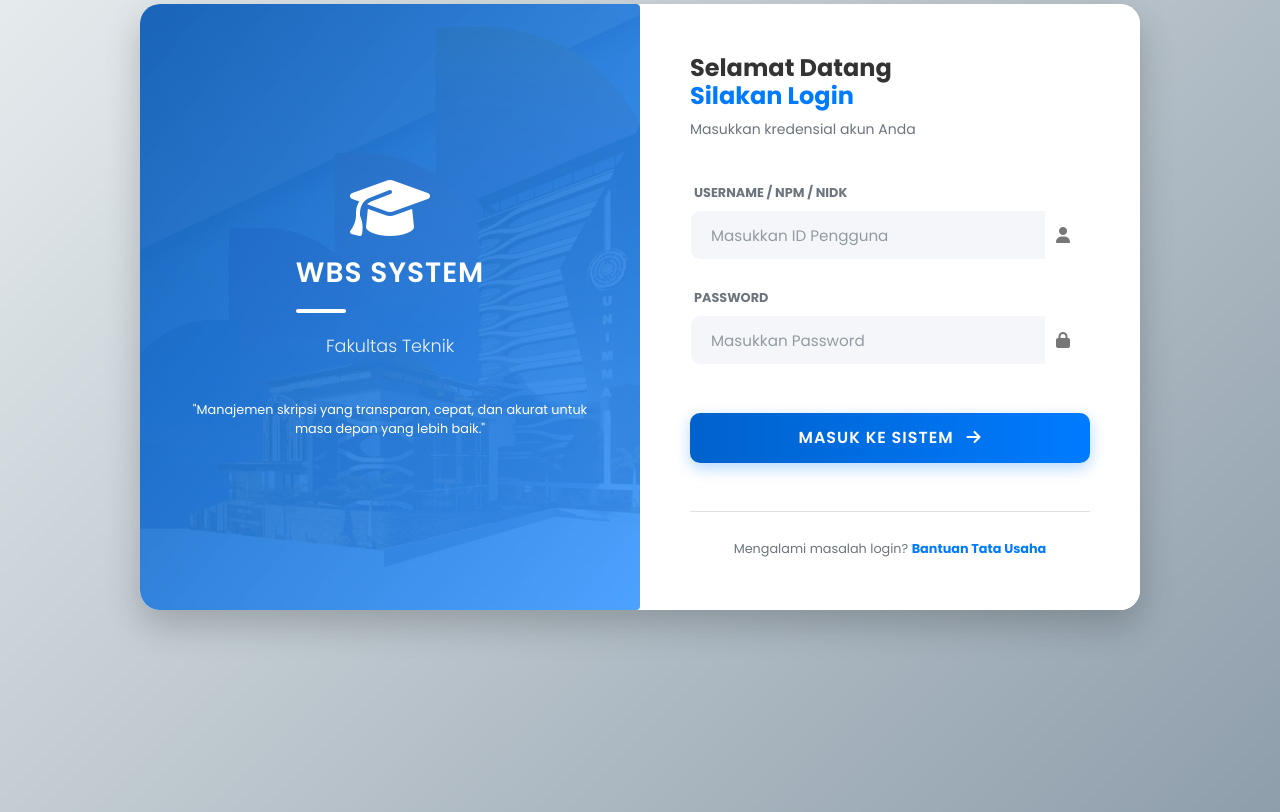
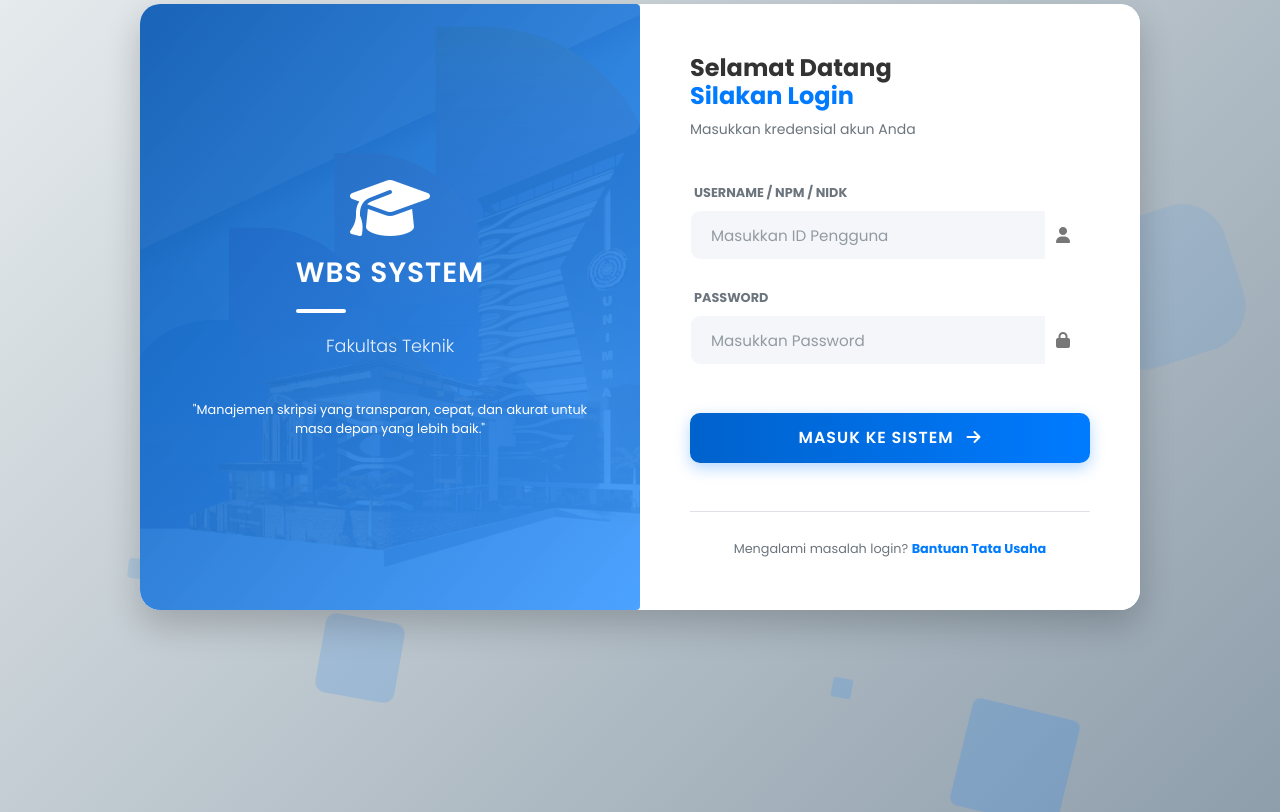
Before and after one commit to Mubarok982/dummy, a CodeIgniter app: page /bimbingan_skripsi1/index.php/auth/login in a window 1280 px wide. Shown: the part 198-1010 px from the top of the page. Run offline with CodeIgniter, Linux system fonts and the light colour scheme; some libraries are stand-ins or nearby versions.

Commit message:
update tampilan login

```diff
--- a/application/views/v_login.php
+++ b/application/views/v_login.php
@@ -13,27 +13,78 @@
   <style>
     body {
       font-family: 'Poppins', sans-serif;
-      /* Background Gradient Modern */
       background: linear-gradient(135deg, #eef2f3 0%, #8e9eab 100%);
       height: 100vh;
       display: flex;
       align-items: center;
       justify-content: center;
+      overflow: hidden; /* Penting agar animasi tidak memicu scrollbar */
+      position: relative;
     }
 
+    /* --- BACKGROUND ANIMATION (PARTICLES) --- */
+    .circles {
+      position: absolute;
+      top: 0;
+      left: 0;
+      width: 100%;
+      height: 100%;
+      overflow: hidden;
+      z-index: 0; /* Di belakang card */
+    }
+
+    .circles li {
+      position: absolute;
+      display: block;
+      list-style: none;
+      width: 20px;
+      height: 20px;
+      background: rgba(0, 123, 255, 0.2);
+      animation: animate 25s linear infinite;
+      bottom: -150px;
+      border-radius: 50%; /* Lingkaran */
+    }
+
+    .circles li:nth-child(1) { left: 25%; width: 80px; height: 80px; animation-delay: 0s; }
+    .circles li:nth-child(2) { left: 10%; width: 20px; height: 20px; animation-delay: 2s; animation-duration: 12s; }
+    .circles li:nth-child(3) { left: 70%; width: 20px; height: 20px; animation-delay: 4s; }
+    .circles li:nth-child(4) { left: 40%; width: 60px; height: 60px; animation-delay: 0s; animation-duration: 18s; }
+    .circles li:nth-child(5) { left: 65%; width: 20px; height: 20px; animation-delay: 0s; }
+    .circles li:nth-child(6) { left: 75%; width: 110px; height: 110px; animation-delay: 3s; }
+    .circles li:nth-child(7) { left: 35%; width: 150px; height: 150px; animation-delay: 7s; }
+    .circles li:nth-child(8) { left: 50%; width: 25px; height: 25px; animation-delay: 15s; animation-duration: 45s; }
+    .circles li:nth-child(9) { left: 20%; width: 15px; height: 15px; animation-delay: 2s; animation-duration: 35s; }
+    .circles li:nth-child(10){ left: 85%; width: 150px; height: 150px; animation-delay: 0s; animation-duration: 11s; }
+
+    @keyframes animate {
+        0%{
+            transform: translateY(0) rotate(0deg);
+            opacity: 1;
+            border-radius: 0;
+        }
+        100%{
+            transform: translateY(-1000px) rotate(720deg);
+            opacity: 0;
+            border-radius: 50%;
+        }
+    }
+
+    /* --- LOGIN BOX --- */
     .login-box {
       width: 100%;
-      max-width: 1000px; /* Lebih lebar agar lega */
+      max-width: 1000px;
+      z-index: 1; /* Di depan animasi */
     }
 
     .card {
       border: none;
       border-radius: 20px;
-      box-shadow: 0 15px 35px rgba(0,0,0,0.2); /* Shadow lebih lembut tapi dalam */
+      box-shadow: 0 15px 35px rgba(0,0,0,0.2);
       overflow: hidden;
+      background: rgba(255, 255, 255, 0.95); /* Sedikit transparan */
+      backdrop-filter: blur(10px); /* Efek glassmorphism halus */
     }
 
-    /* --- BAGIAN KIRI (GAMBAR) --- */
     .login-image {
         background: url('<?php echo base_url('assets/image/bg.jpg'); ?>') center center no-repeat;
         background-size: cover;
@@ -41,7 +92,6 @@
         position: relative;
     }
 
-    /* Overlay Gradient Biru Elegan */
     .overlay {
         position: absolute;
         top: 0; left: 0; right: 0; bottom: 0;
@@ -60,21 +110,12 @@
     .overlay p { font-weight: 300; opacity: 0.9; font-size: 1.1rem; }
     .overlay .separator { width: 50px; height: 4px; background: #fff; margin: 20px 0; border-radius: 2px; }
 
-    /* --- BAGIAN KANAN (FORM) --- */
-    .login-card-body {
-        padding: 50px;
-    }
-
-    .login-header {
-        margin-bottom: 40px;
-    }
+    .login-card-body { padding: 50px; }
+    .login-header { margin-bottom: 40px; }
     .login-header h4 { color: #333; font-weight: 700; }
     .login-header span { color: #007bff; }
 
-    /* Input Styles */
-    .input-group {
-        margin-bottom: 25px;
-    }
+    .input-group { margin-bottom: 25px; }
     .form-control {
         height: 50px;
         background-color: #f4f6f9;
@@ -97,7 +138,6 @@
         padding-right: 20px;
     }
 
-    /* Tombol Login */
     .btn-primary {
         height: 50px;
         border-radius: 10px;
@@ -116,7 +156,6 @@
 
     .alert { border-radius: 10px; font-size: 0.9rem; }
 
-    /* Responsive */
     @media (max-width: 768px) {
         .login-image { display: none; }
         .login-card-body { padding: 30px; }
@@ -124,6 +163,19 @@
   </style>
 </head>
 <body class="hold-transition">
+
+<ul class="circles">
+    <li></li>
+    <li></li>
+    <li></li>
+    <li></li>
+    <li></li>
+    <li></li>
+    <li></li>
+    <li></li>
+    <li></li>
+    <li></li>
+</ul>
 
 <div class="login-box animate__animated animate__fadeInUp">
   <div class="card">
```
